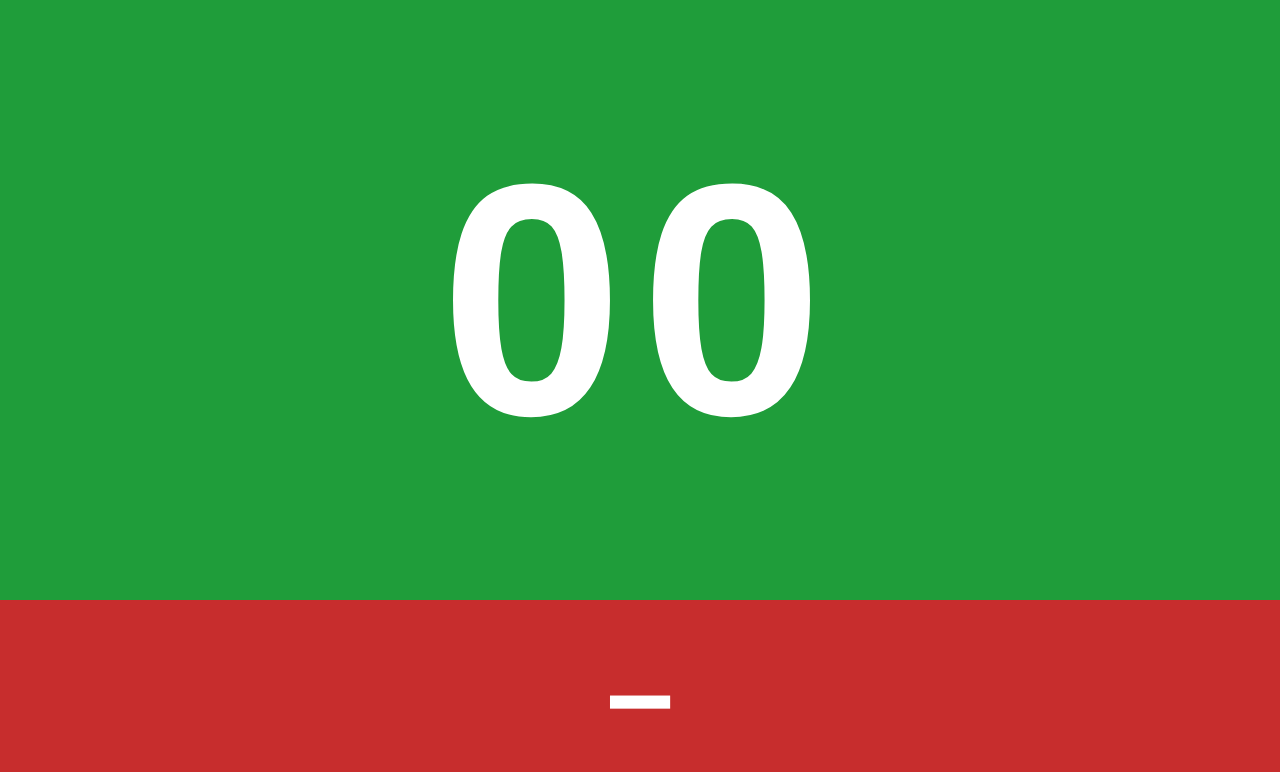
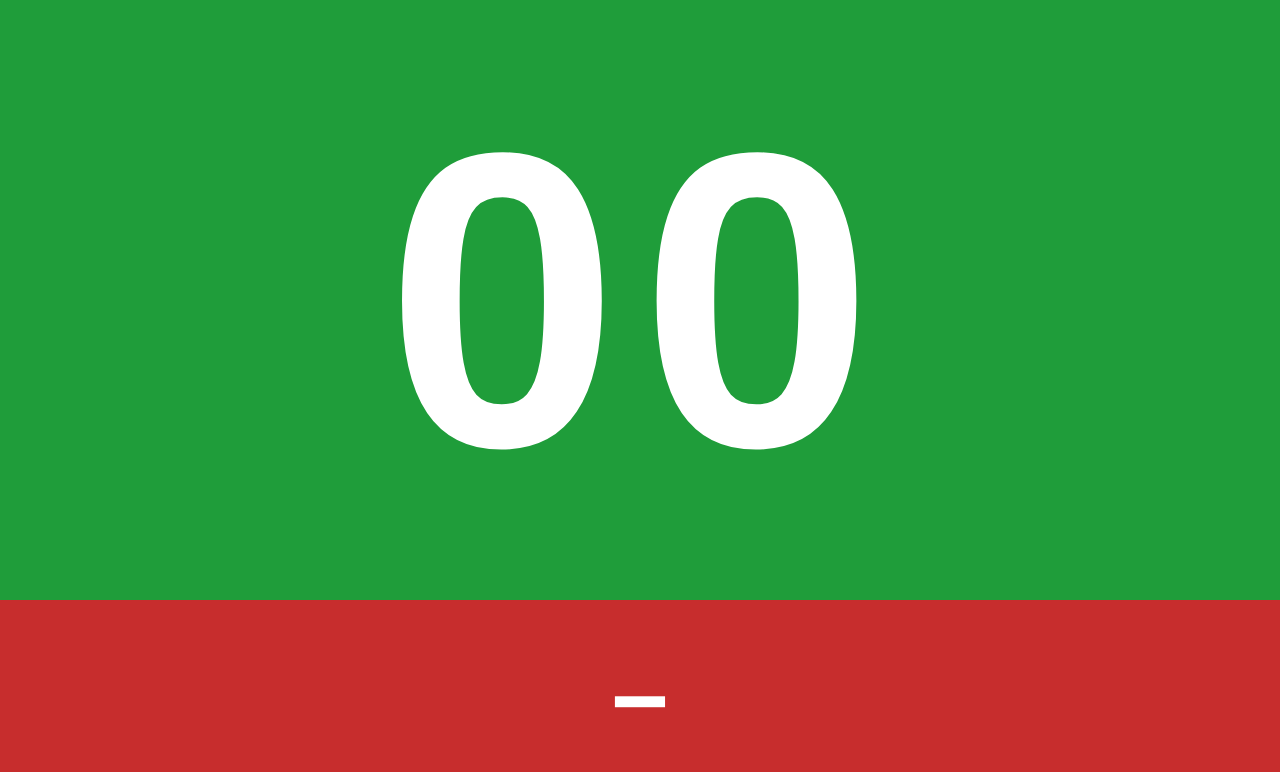
Before and after one commit to kurwababa18/lap-counter, a plain HTML site: page index.html in a window 1280 px wide. Drawn offline with Linux system fonts and the light colour scheme.

Commit message:
Increase counter font size and update manifest

```diff
--- a/index.html
+++ b/index.html
@@ -108,11 +108,11 @@
             document.body.style.height = h + 'px';
             upZone.style.height = greenHeight + 'px';
             downZone.style.height = redHeight + 'px';
-            var countFont = Math.floor(greenHeight * 0.55);
+            var countFont = Math.floor(greenHeight * 0.7);
             if (countFont < 20) {
                 countFont = 20;
             }
-            var minusFont = Math.floor(redHeight * 0.6);
+            var minusFont = Math.floor(redHeight * 0.5);
             if (minusFont < 20) {
                 minusFont = 20;
             }
```
Also changed, not shown: 1 other file.
